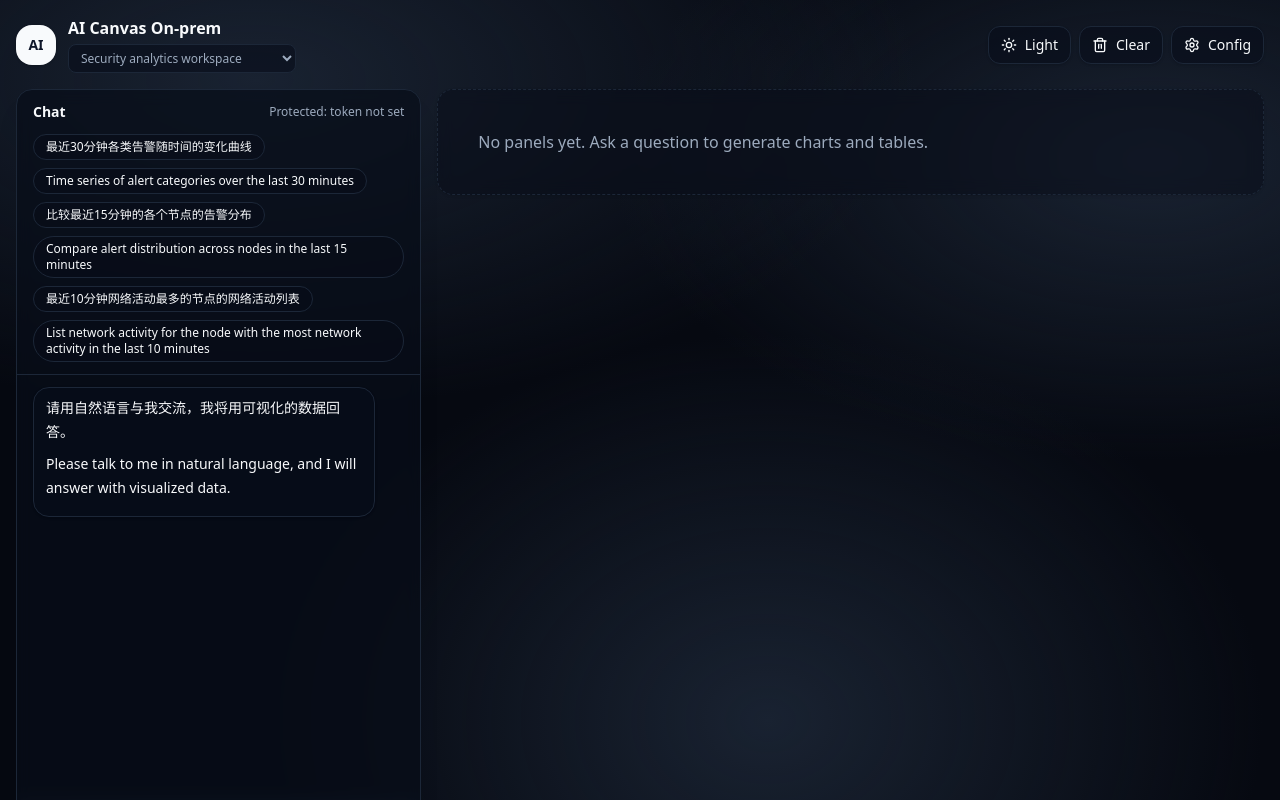
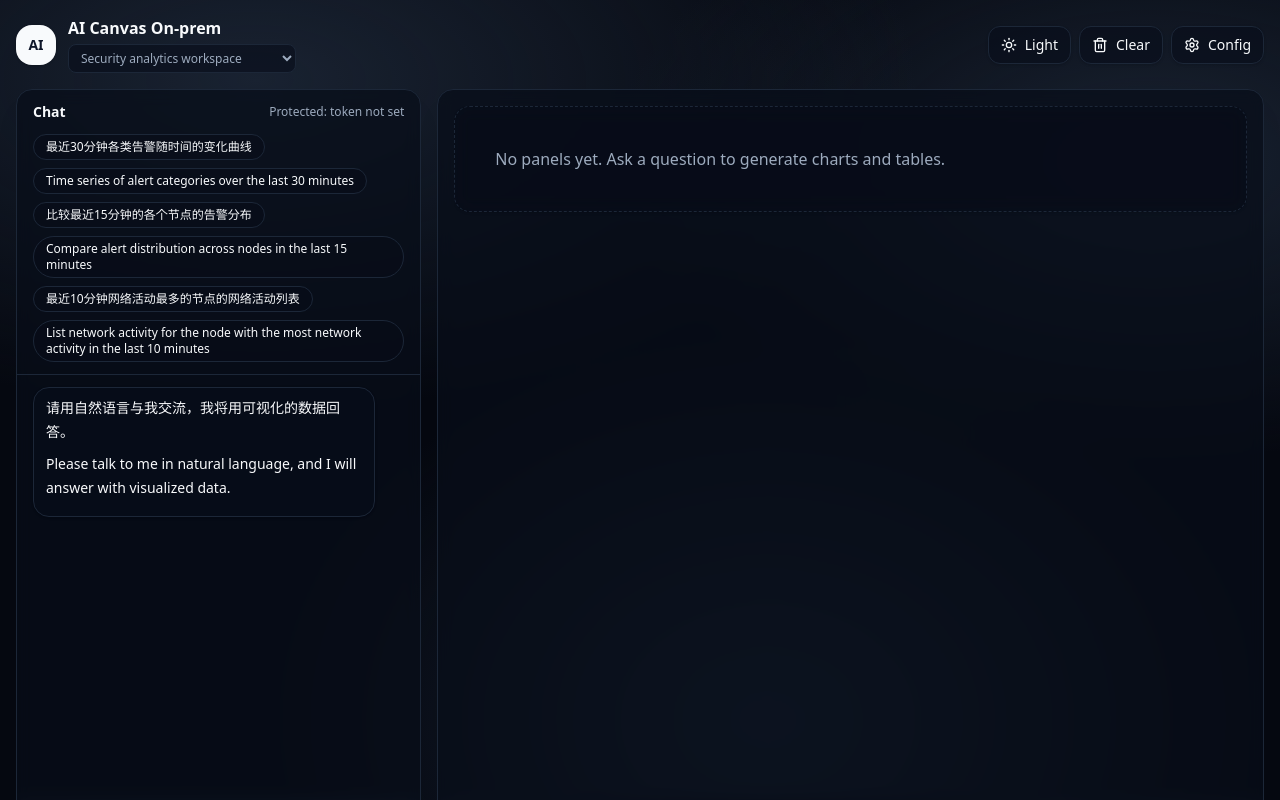
Before and after one commit to highopes/On-Prem-AI-Canvas, a Next.js app: page / in a window 1280 px wide. Shown: the top 800 px of the page. Built offline with nearby package versions, Linux system fonts and the light colour scheme.

Commit message:
Set app frame size for laptop

```diff
--- a/src/app/page.tsx
+++ b/src/app/page.tsx
@@ -918,7 +918,7 @@ export default function Page() {
         setStorageMode={setTokenMode}
       />
 
-      <div className="mx-auto max-w-[1440px] px-4 py-4">
+      <div className="mx-auto flex h-[967px] max-w-[1496px] flex-col px-4 py-4">
         <div className="flex items-center justify-between mb-4">
           <div className="flex items-center gap-3">
             <div className="h-10 w-10 rounded-2xl bg-primary text-primary-foreground grid place-items-center shadow">
@@ -961,9 +961,9 @@ export default function Page() {
           </div>
         </div>
 
-        <div className="grid grid-cols-12 gap-4">
+        <div className="grid flex-1 grid-cols-12 gap-4 min-h-0">
           <div className="col-span-12 lg:col-span-4">
-            <div className="rounded-2xl border border-border/70 bg-card/70 backdrop-blur shadow-xl">
+            <div className="flex h-full flex-col rounded-2xl border border-border/70 bg-card/70 backdrop-blur shadow-xl">
               <div className="px-4 py-3 border-b border-border/60">
                 <div className="flex items-center justify-between">
                   <div className="text-sm font-semibold text-foreground">Chat</div>
@@ -986,7 +986,7 @@ export default function Page() {
                 </div>
               </div>
 
-              <div className="h-[520px] overflow-auto px-4 py-3">
+              <div className="flex-1 overflow-auto px-4 py-3">
                 {messages.map((m) => {
                   const isUser = m.role === "user";
                   return (
@@ -1059,6 +1059,8 @@ export default function Page() {
           </div>
 
           <div className="col-span-12 lg:col-span-8">
+            <div className="flex h-full flex-col rounded-2xl border border-border/70 bg-card/70 p-4 shadow-xl backdrop-blur">
+              <div className="flex-1 overflow-auto">
                 <div className="grid grid-cols-1 gap-4">
                   {panels.map((p) => (
                     <PanelShell key={p.panel_id} title={`${p.title} · ${p.kind}`} onClose={() => closePanel(p.panel_id)}>
@@ -1078,6 +1080,8 @@ export default function Page() {
                 </div>
               </div>
             </div>
+          </div>
+        </div>
 
         <div className="mt-4 text-xs text-muted-foreground">Designed and Developed by Wei Hang</div>
       </div>
```
Lines whose indentation alone changed are shown as unchanged.
